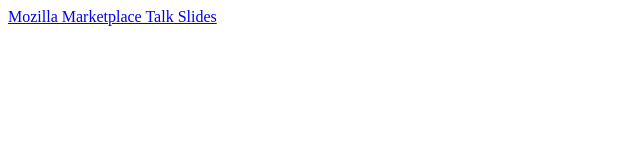
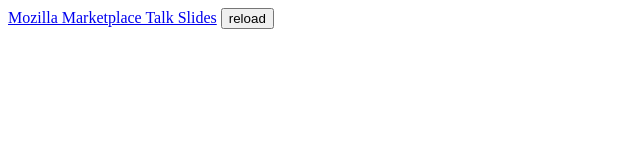
Before and after one commit to potch/potch.github.com, a plain HTML site: page index.html in a window 1280 px wide. Shown: the whole page, without its empty margins (0-640 px from the left). Drawn offline with Linux system fonts and the light colour scheme.

Commit message:
basic controls

```diff
--- a/index.html
+++ b/index.html
@@ -6,5 +6,6 @@
   </head>
   <body>
     <a href="mkt-ui-slides/">Mozilla Marketplace Talk Slides</a>
+    <button onclick="location.reload()">reload</button>
   </body>
 </html>
```
